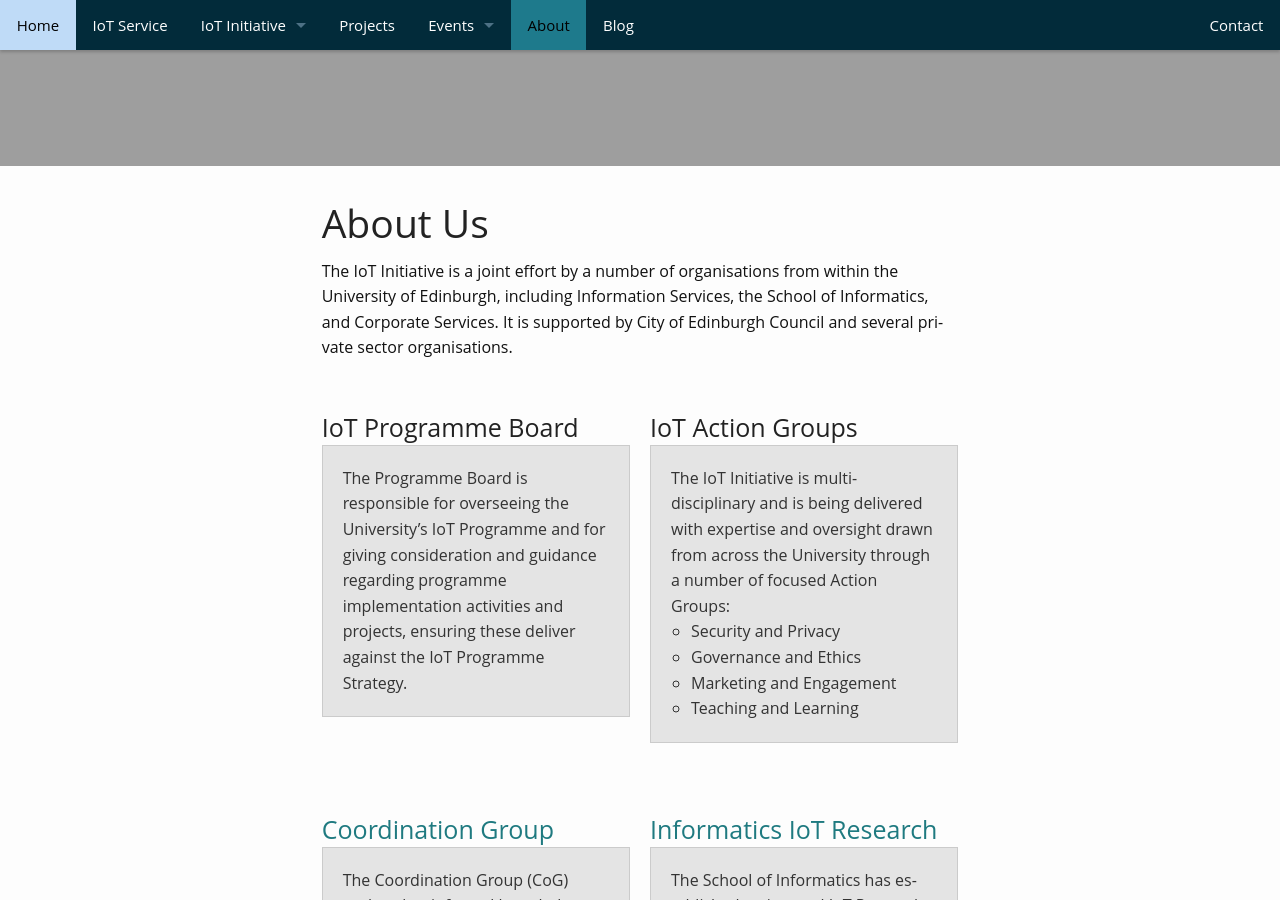
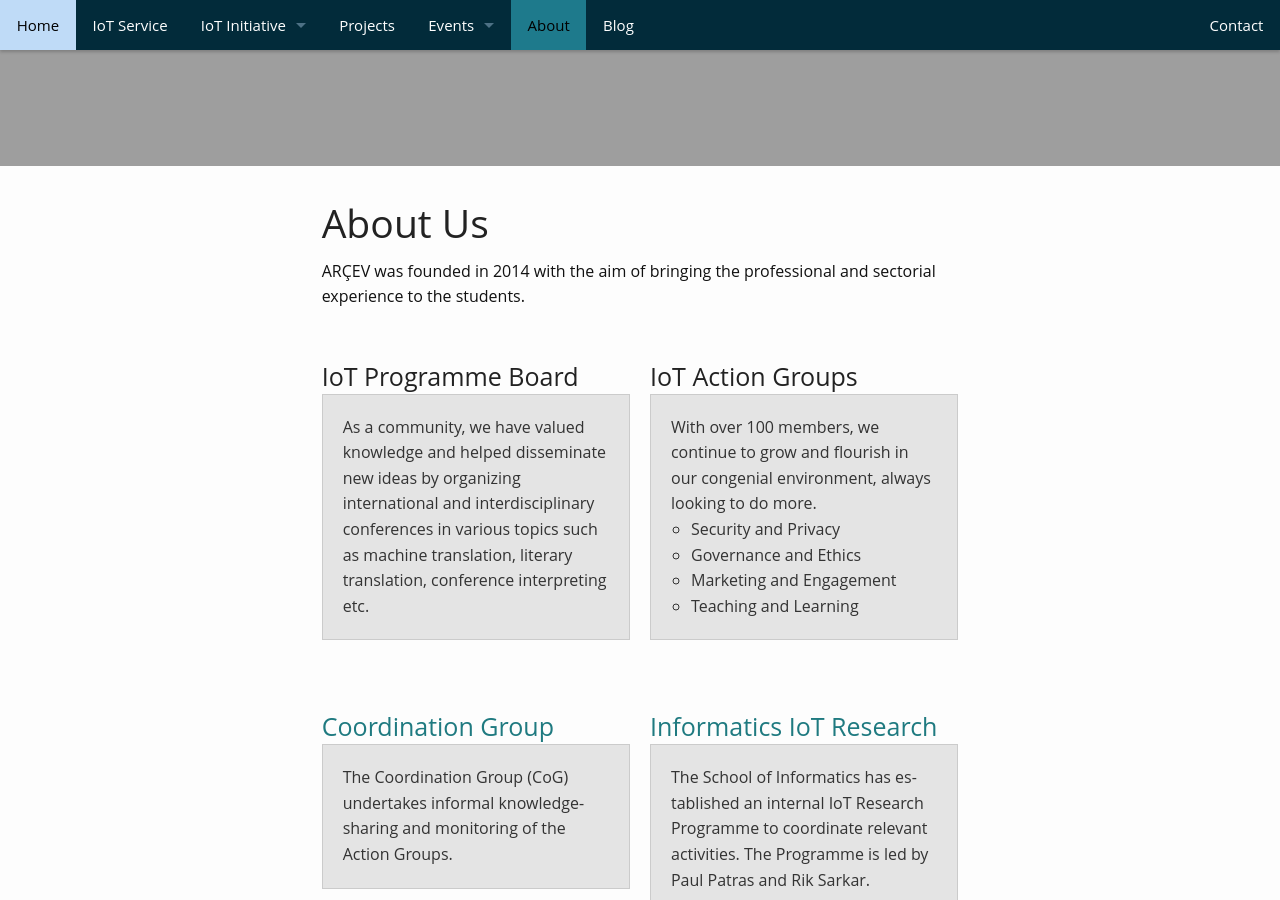
Before and after one commit to AgahTugrulhan/arcev, a Jekyll site: the page built from pages/about.md, in a window 1280 px wide and 900 px high, scrolled down 194 px. Built offline with Jekyll 4.4.1, drawn with Linux system fonts in a browser that asks for light colours; comment, search, counter and statistics services are not loaded.

Commit message:
first commit23

```diff
--- a/pages/about.md
+++ b/pages/about.md
@@ -7,20 +7,19 @@
 ---
 
 <p>
-    The IoT Initiative is a joint effort by a number of organisations from within the University of Edinburgh, including Information Services, the School of Informatics, and Corporate Services. It is supported by City of Edinburgh Council and several private sector organisations.
+    ARÇEV was founded in 2014 with the aim of bringing the professional and sectorial experience to the students.
 </p>
 <ul class="small-block-grid-2">
     <li>
         <h3>IoT Programme Board</h3>
         <div class="panel">
-            The Programme Board is responsible for overseeing the University’s IoT Programme and for giving consideration and guidance regarding programme implementation activities and projects,
-            ensuring these deliver against the IoT Programme Strategy.
+            As a community, we have valued knowledge and helped disseminate new ideas by organizing international and interdisciplinary conferences in various topics such as machine translation, literary translation, conference interpreting etc.
 </div>
 </li>
     <li>
         <h3>IoT Action Groups</h3>
         <div class="panel">
-        	The IoT Initiative is multi-disciplinary and is being delivered with expertise and oversight drawn from across the University through a number of focused Action Groups:
+        	With over 100 members, we continue to grow and flourish in our congenial environment, always looking to do more.
             <ul>
                 <li>Security and Privacy</li>
                 <li>Governance and Ethics</li>
```
Also changed, not shown: _pilots/argyle_house.md (+2 -2 lines).
